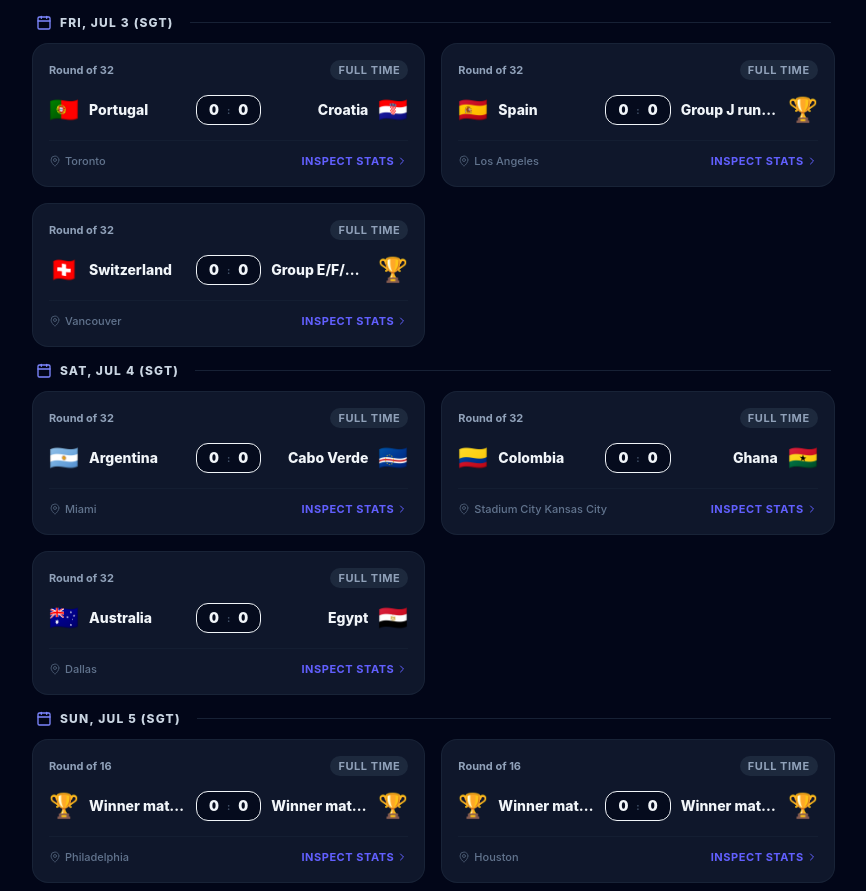
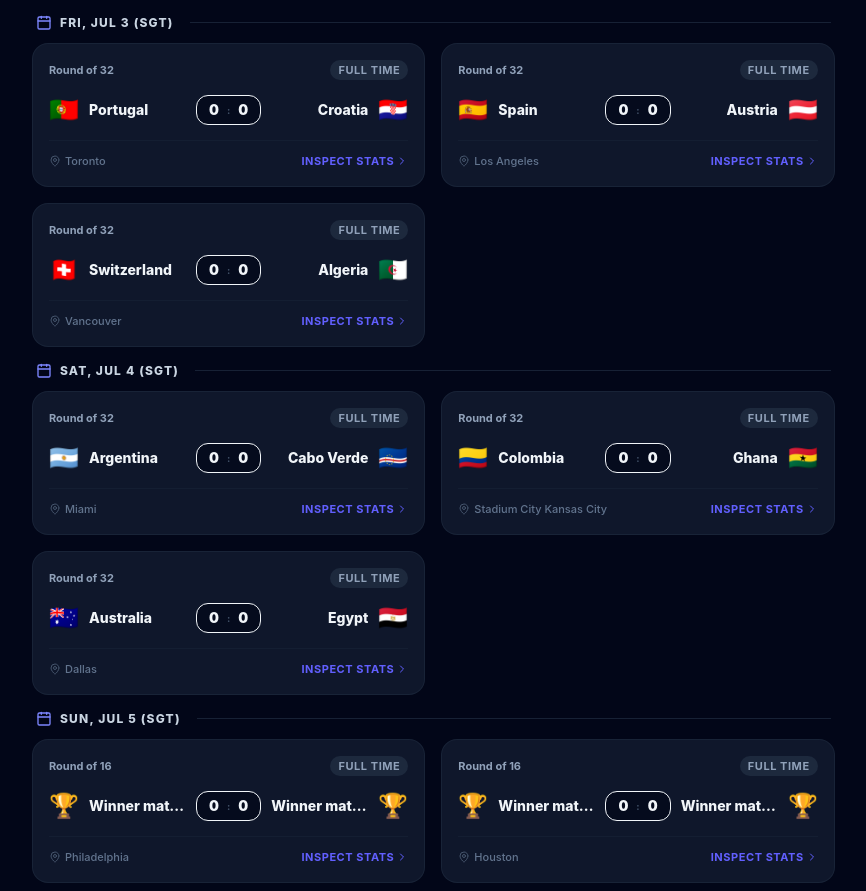
Before and after one commit to hassanabidpk/fifa-2026-vibe-coding, a React (Vite) app: page / in a window 1280 px wide. Shown: the part 8392-9283 px from the top of the page, without its empty margins (0-866 px from the left). Built offline with nearby package versions, Linux system fonts and the light colour scheme.

Commit message:
chore: refresh fifa data

```diff
--- a/src/data/fifa-fixtures.ts
+++ b/src/data/fifa-fixtures.ts
@@ -976,9 +976,9 @@ const OFFICIAL_FIFA_FIXTURES_JSON = String.raw`[
     "timeSgt": "",
     "stadium": "Kansas City Stadium",
     "city": "",
-    "status": "upcoming",
-    "homeScore": 0,
-    "awayScore": 0
+    "status": "finished",
+    "homeScore": 3,
+    "awayScore": 3
   },
   {
     "sourceUrl": "https://www.fifa.com/en/match-centre/match/17/285023/289273/400021495",
@@ -990,9 +990,9 @@ const OFFICIAL_FIFA_FIXTURES_JSON = String.raw`[
     "timeSgt": "",
     "stadium": "Dallas Stadium",
     "city": "",
-    "status": "upcoming",
-    "homeScore": 0,
-    "awayScore": 0
+    "status": "finished",
+    "homeScore": 1,
+    "awayScore": 3
   },
   {
     "sourceUrl": "https://www.fifa.com/en/match-centre/match/17/285023/289273/400021505",
@@ -1181,7 +1181,7 @@ const OFFICIAL_FIFA_FIXTURES_JSON = String.raw`[
     "matchNumber": 84,
     "group": "Round of 32",
     "homeTeam": "Spain",
-    "awayTeam": "Group J runners-up",
+    "awayTeam": "Austria",
     "dateSgt": "Fri, Jul 3",
     "timeSgt": "03:00 AM",
     "stadium": "Los Angeles Stadium",
@@ -1195,7 +1195,7 @@ const OFFICIAL_FIFA_FIXTURES_JSON = String.raw`[
     "matchNumber": 85,
     "group": "Round of 32",
     "homeTeam": "Switzerland",
-    "awayTeam": "Group E/F/G/I/J third place",
+    "awayTeam": "Algeria",
     "dateSgt": "Fri, Jul 3",
     "timeSgt": "11:00 AM",
     "stadium": "BC Place Vancouver",
```
